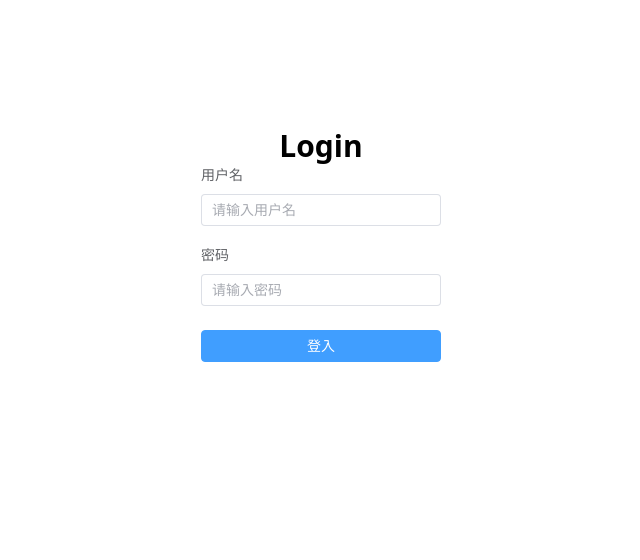
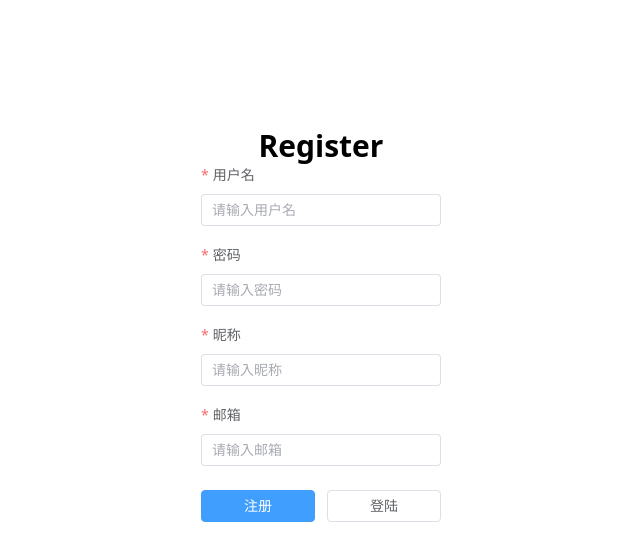
Before and after one commit to caohonghai/library, a Vue app: page /register in a window 1280 px wide. Before the commit this address led to /. Shown: the top 560 px of the page, without its empty margins (319-959 px from the left). Built offline with nearby package versions, Linux system fonts and the light colour scheme.

Commit message:
chore: update

```diff
--- a/src/apis/account.js
+++ b/src/apis/account.js
@@ -5,3 +5,7 @@ export const LoginAccount = (payload) =>
 
 export const logoutAccount = () =>
   axios.post('/admin/logout');
+
+export const registerAccount = (payload) => {
+  return axios.post('/admin/register', payload);
+};
--- a/src/components/AsideMenu.vue
+++ b/src/components/AsideMenu.vue
@@ -38,6 +38,12 @@ import router from '@/router';
 import { ref } from 'vue';
 
 // 拿到 router 那边的信息 生成侧边栏
-const routes = ref(router.options.routes[1].children);
+const routers = router.options.routes;
+const routes = ref();
+routers.forEach((route) => {
+  if (route.children) {
+    routes.value = route.children;
+  }
+});
 const currentRoute = ref(router.currentRoute.value.path);
 </script>
--- a/src/router/index.js
+++ b/src/router/index.js
@@ -1,6 +1,7 @@
 import { createRouter, createWebHistory } from 'vue-router';
 import LoginView from '../views/LoginView.vue';
 import DashboardView from '../views/DashboardView.vue';
+import RegisterView from '../views/RegisterView.vue';
 
 const router = createRouter({
   history: createWebHistory(import.meta.env.BASE_URL),
@@ -9,6 +10,11 @@ const router = createRouter({
       path: '/',
       name: 'login',
       component: LoginView,
+    },
+    {
+      path: '/register',
+      name: 'register',
+      component: RegisterView,
     },
     {
       path: '/dashboard',
@@ -124,10 +130,11 @@ const router = createRouter({
 });
 
 router.beforeEach((to, from, next) => {
+  const NotAuth = ['/', '/register'];
   const token = localStorage.getItem('token');
   if (to.path === '/' && token) {
     next('/dashboard');
-  } else if (to.path !== '/' && !token) {
+  } else if (!NotAuth.includes(to.path) && !token) {
     next('/');
   } else {
     next();
--- a/src/views/LoginView.vue
+++ b/src/views/LoginView.vue
@@ -28,6 +28,13 @@
         >
           登入
         </el-button>
+        <el-button
+          class="w-full"
+          type="default"
+          @click="register"
+        >
+          注册
+        </el-button>
       </div>
     </el-form>
   </div>
@@ -57,4 +64,9 @@ const login = () => {
     router.push('/dashboard');
   });
 };
+
+const register = () => {
+  console.log(1);
+  router.push('/register');
+};
 </script>
--- /dev/null
+++ b/src/views/RegisterView.vue
@@ -0,0 +1,123 @@
+<template>
+  <div class="w-full mt-32 flex flex-col items-center">
+    <h1 class="text-3xl font-bold">Register</h1>
+    <el-form
+      ref="formRef"
+      label-position="top"
+      label-width="100px"
+      :model="registerInfo"
+      :rules="rules"
+      class="w-60"
+    >
+      <el-form-item label="用户名" prop="username">
+        <el-input
+          v-model="registerInfo.username"
+          placeholder="请输入用户名"
+        />
+      </el-form-item>
+      <el-form-item label="密码" prop="password">
+        <el-input
+          type="password"
+          v-model="registerInfo.password"
+          placeholder="请输入密码"
+        />
+      </el-form-item>
+      <el-form-item label="昵称" prop="nickName">
+        <el-input
+          v-model="registerInfo.nickName"
+          placeholder="请输入昵称"
+        >
+        </el-input>
+      </el-form-item>
+      <el-form-item label="邮箱" prop="email">
+        <el-input
+          v-model="registerInfo.email"
+          placeholder="请输入邮箱"
+        ></el-input>
+      </el-form-item>
+      <div class="flex justify-center mt-6">
+        <el-button
+          class="w-full"
+          type="primary"
+          @click="register(formRef)"
+        >
+          注册
+        </el-button>
+        <el-button
+          class="w-full"
+          type="default"
+          @click="login"
+        >
+          登陆
+        </el-button>
+      </div>
+    </el-form>
+  </div>
+</template>
+
+<script setup>
+import { reactive, ref } from 'vue';
+import router from '@/router';
+import { registerAccount } from '@/apis/account';
+import { ElMessage } from 'element-plus';
+
+const registerInfo = reactive({
+  usename: '',
+  password: '',
+  nickName: '',
+  email: '',
+});
+
+const formRef = ref();
+
+const rules = reactive({
+  username: [
+    {
+      required: true,
+      message: '用户名不能为空',
+      trigger: 'blur',
+    },
+  ],
+  password: [
+    {
+      required: true,
+      message: '密码不能为空',
+      trigger: 'blur',
+    },
+  ],
+  nickName: [
+    {
+      required: true,
+      message: '昵称不能为空',
+      trigger: 'blur',
+    },
+  ],
+  email: [
+    {
+      required: true,
+      message: '邮箱不能为空',
+      trigger: ['change', 'blur'],
+    },
+  ],
+});
+
+const register = async (form) => {
+  if (!form) return;
+  await form.validate((valid) => {
+    if (valid) {
+      registerAccount(registerInfo).then(() => {
+        ElMessage({
+          showClose: true,
+          message: '注册成功',
+          type: 'success',
+        });
+        login();
+      });
+    }
+  });
+};
+
+const login = () => {
+  router.push('/');
+};
+</script>
```
